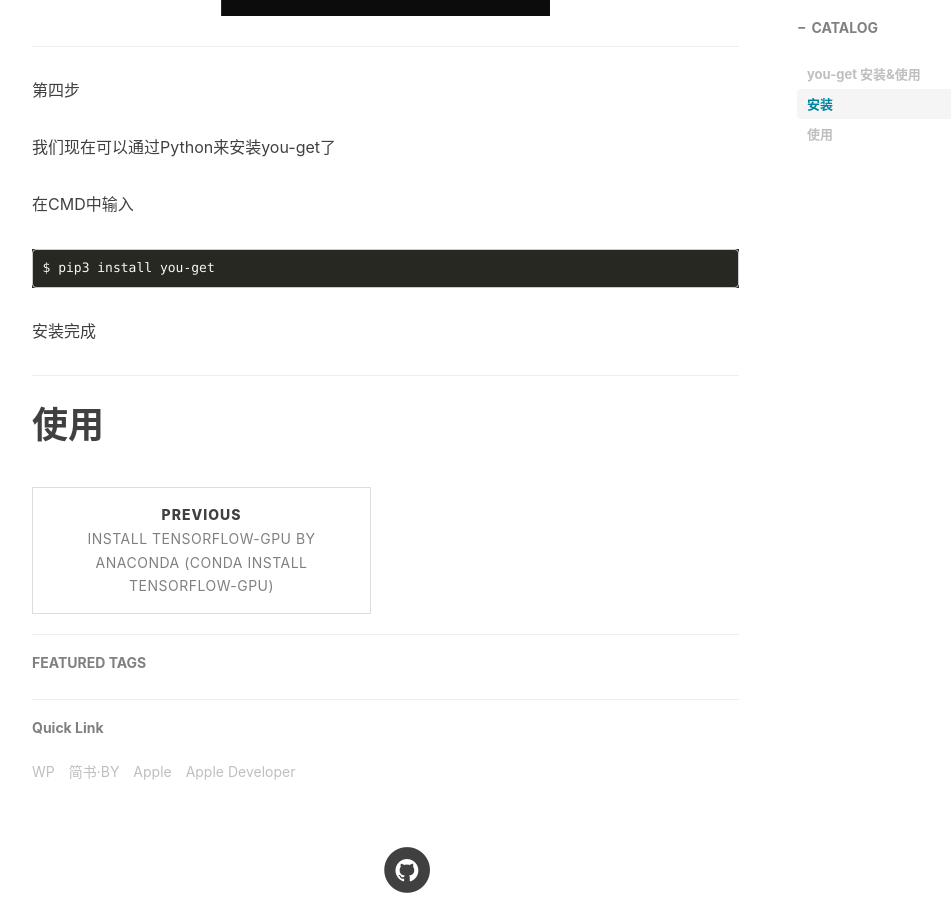
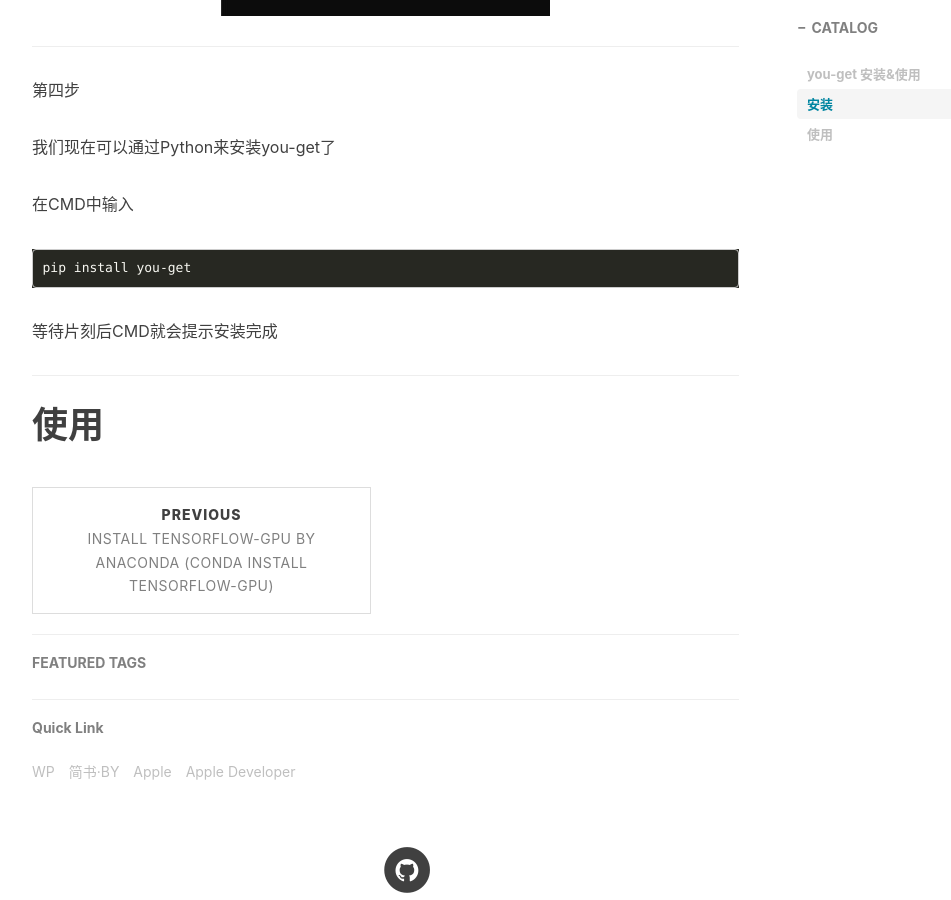
Before and after one commit to DeSoiat/DESOIAT.GITHUB.IO, a Jekyll site: the page built from _posts/2019-04-21-you-get.md, in a window 1280 px wide and 900 px high, scrolled down 2325 px. Shown: the whole window, without its empty margins (233-1184 px from the left). Built offline with Jekyll 4.4.1, drawn with Linux system fonts in a browser that asks for light colours; nearby versions of some CDN libraries; comment, search, counter and statistics services are not loaded.

Commit message:
Update 2019-04-21-you-get.md

````diff
--- a/_posts/2019-04-21-you-get.md
+++ b/_posts/2019-04-21-you-get.md
@@ -67,10 +67,10 @@ python --version
 在CMD中输入
 
 ```bash
-$ pip3 install you-get
+pip install you-get
 ```
 
-安装完成
+等待片刻后CMD就会提示安装完成
 
 ---
 
````
